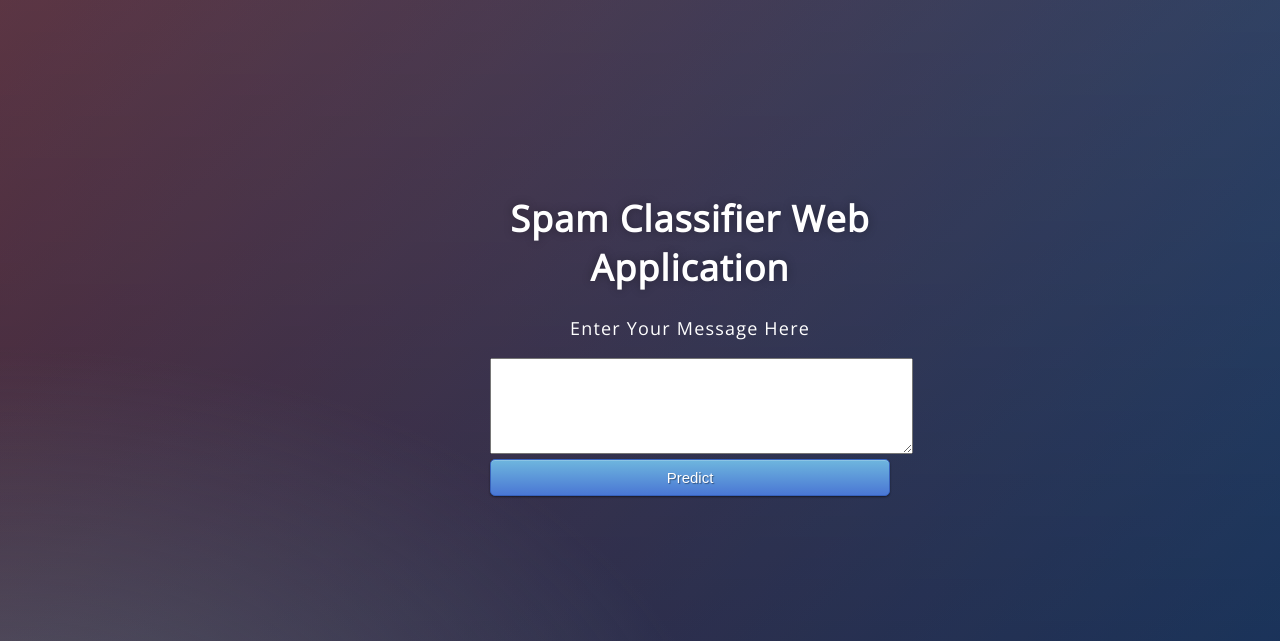
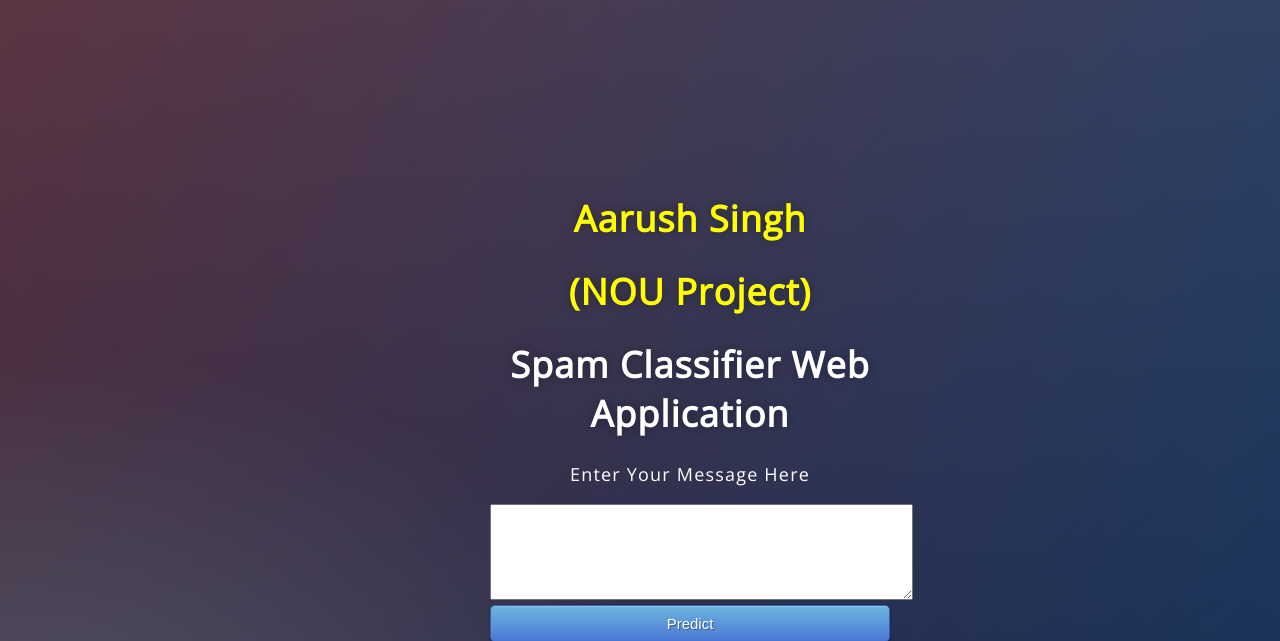
Before and after one commit to w3aarush/NOU-Project-2023, a Flask app: page / in a window 1280 px wide. Shown: the top 641 px of the page. Run offline with Flask 2, Linux system fonts and the light colour scheme; parts of the project's set-up code (start-up, migrations or seed data) failed here and were passed over.

Commit message:
first commit

```diff
--- a/templates/index.html
+++ b/templates/index.html
@@ -14,6 +14,8 @@
 
 <body>
  <div class="login">
+	<h1 style='color:yellow;'>Aarush Singh</h1>
+	<h1 style='color:yellow;'>(NOU Project)</h1>
 	<h1>Spam Classifier Web Application</h1>
      <form action="{{ url_for('predict')}}" method="POST">
 		<p>Enter Your Message Here</p>
```
